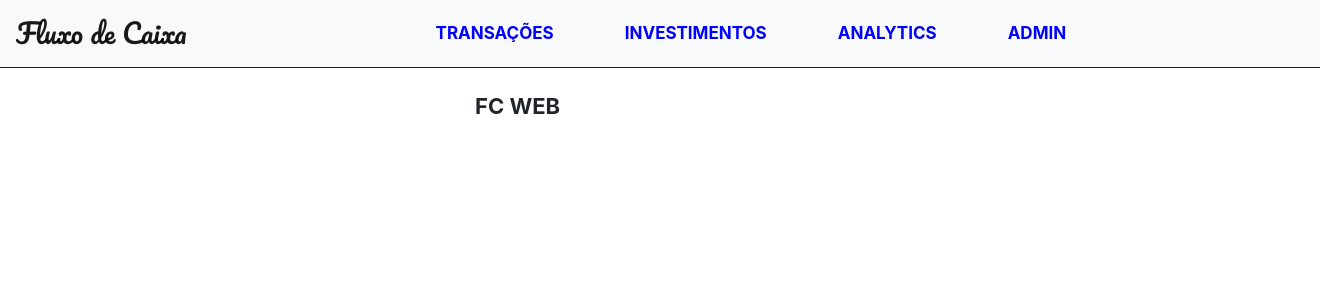
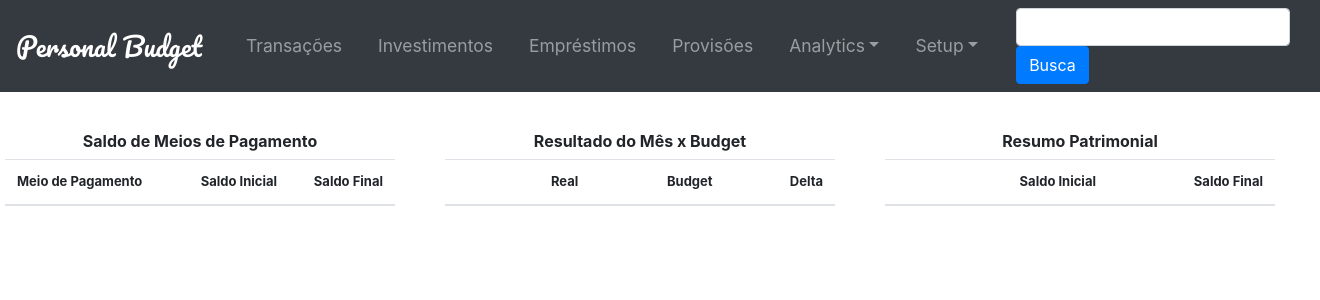
Before and after one commit to mora72/fcweb, a Django app: page / in a window 1320 px wide. Shown: the top 300 px of the page. Run offline with Django 3.2, Linux system fonts and the light colour scheme; lists and menus that the app fills with data are empty; some libraries are stand-ins or nearby versions.

Commit message:
2o Commit

```diff
--- /dev/null
+++ b/core/arquivos/__init__.py
@@ -0,0 +1,22 @@
+# Funções de Abertura e Gravação de Arquivos
+import pickle
+
+
+class Arquivolista:
+    def __init__(self, caminho, nome):
+        self.path = caminho
+        self.name = nome
+
+    def ler(self):
+        try:
+            file = open(self.path, 'rb')
+            listaret = pickle.load(file)
+            file.close()
+        except FileNotFoundError:
+            listaret = []
+        return listaret
+
+    def gravar(self, lista):
+        file = open(self.path, 'wb')
+        pickle.dump(lista, file)
+        file.close()
--- a/core/static/css/styles.css
+++ b/core/static/css/styles.css
@@ -3,56 +3,45 @@
     padding: 0;
 }
 
-.container-fluid .row {
-    margin: 0;
-}
-
-/* Tira asterísco dos campos obrigatórios */
-.asteriskField {
-    display: none;
-}
-
 /* Navbar */
-
-/* coloca border abaixo no navbar, e estabelece margem para o que vem abaixo */
-.navbar  {
-    border-bottom: 1px solid blue;
-    margin-bottom: 25px;
-}
-
-/* centraliza o navbar */
-.navbar-nav {
-    margin-left: 170px;
-}
 /* coloca bold no botão principal (brand) */
 .navbar-brand {
     font-family: 'Pacifico', cursive;
-    font-size: 27px;
+    font-size: 26px;
 }
-/* coloca cor e espaçamento das letras nas opções do navbar */
-.navbar-light .navbar-nav a.nav-link {
-    color: blue;
-    letter-spacing: 0px;
-    font-size: 17px;
-    font-weight: bold;
-    margin-left: 55px;
-    text-transform: uppercase;
+.nav-item {
+    margin-left: 20px;
+    font-size: 17.5px;
+}
+.form-inline {
+    margin-left: 30px;
 }
 
-/* Lista Locais */
-
-.listalocais-div h2 {
-    font-size: 22px;
+/* Main Dash */
+.maindash-div {
+    margin-left: -10px;
+}
+.maindash-div h2 {
+    font-size: 16px;
     font-weight: bold;
-    margin-left: 350px;
+    text-align: center;
+    margin-top: 40px;
+}
+.lista-saldo td {
+    font-size: 12px;
+    font-weight: bold;
 }
 
-.lista-locais {
-    margin-left: 60px;
+.lista-saldo td.text-right {
+    font-size: 11px;
+    font-weight: bold;
+}
+
+.lista-saldo th {
+    font-size: 13px;
 }
 
 /* Lista Irmãos */
-
 .listairmaos-div {
     margin-left: 50px;
 }
@@ -82,7 +71,6 @@
 }
 
 /* Local New */
-
 .localnew-div h2 {
     font-size: 23px;
     font-weight: bold;
@@ -94,7 +82,6 @@
 }
 
 /* Local Edit */
-
 .localedit-div h2 {
     font-size: 23px;
     font-weight: bold;
@@ -106,7 +93,6 @@
 }
 
 /* Local View */
-
 .localview-div h2 {
     font-size: 23px;
     font-weight: bold;
@@ -118,7 +104,6 @@
 }
 
 /* Irmão New */
-
 .irmaonew-div h2 {
     font-size: 23px;
     font-weight: bold;
@@ -130,7 +115,6 @@
 }
 
 /* Irmão Edit */
-
 .irmaoedit-div h2 {
     font-size: 23px;
     font-weight: bold;
@@ -146,7 +130,6 @@
 }
 
 /* Irmão View */
-
 .imageirmaoview {
     position: absolute;
     top: 80px;
@@ -164,18 +147,6 @@
 
 .irmaoview-div {
     margin-top: 140px;
-}
-
-/* Distâncias */
-
-.distancias-div h2 {
-    font-size: 22px;
-    font-weight: bold;
-    margin-left: 30px;
-}
-
-.distancias-div {
-    margin-left: 360px;
 }
 
 /* filter uf*/
@@ -298,3 +269,8 @@
     font-weight: bold;
     vertical-align: middle;
 }
+
+/* Tira asterísco dos campos obrigatórios */
+.asteriskField {
+    display: none;
+}
--- a/core/templates/base.html
+++ b/core/templates/base.html
@@ -12,32 +12,63 @@
 </head>
 <body>
     <div class="container-fluid">
-        <nav class="navbar navbar-expand-lg navbar-light bg-light">
-            <a class="navbar-brand" href="/">Fluxo de Caixa</a>
-            <button class="navbar-toggler" type="button" data-toggle="collapse" data-target="#navbarSupportedContent" aria-controls="navbarSupportedContent" aria-expanded="false" aria-label="Toggle navigation">
+        <div class="row">
+            <div class="col-md-12">
+                <nav class="navbar navbar-expand-lg navbar-light bg-light navbar-dark bg-dark">
+                    <button class="navbar-toggler" type="button" data-toggle="collapse"
+                            data-target="#bs-example-navbar-collapse-1">
                         <span class="navbar-toggler-icon"></span>
-            </button>
-
-            <div class="collapse navbar-collapse" id="navbarSupportedContent">
+                    </button> <a class="navbar-brand" href="#">Personal Budget</a>
+                    <div class="collapse navbar-collapse" id="bs-example-navbar-collapse-1">
                         <ul class="navbar-nav">
                             <li class="nav-item">
-                        <a class="nav-link" href="/">Transações</a>
+                                <a class="nav-link" href="#">Transações</a>
                             </li>
                             <li class="nav-item">
-                        <a class="nav-link" href="/irmaos/">Investimentos</a>
+                                <a class="nav-link" href="#">Investimentos</a>
                             </li>
                             <li class="nav-item">
-                        <a class="nav-link" href="/distancias/">Analytics</a>
+                                <a class="nav-link" href="#">Empréstimos</a>
                             </li>
                             <li class="nav-item">
-                        <a class="nav-link" href="/admin/">Admin</a>
+                                <a class="nav-link" href="#">Provisões</a>
+                            </li>
+                            <li class="nav-item dropdown">
+                                <a class="nav-link dropdown-toggle" href="http://example.com"
+                                   id="navbarDropdownMenuLink" data-toggle="dropdown">Analytics</a>
+                                <div class="dropdown-menu" aria-labelledby="navbarDropdownMenuLink">
+                                    <a class="dropdown-item" href="#">Orçamento</a>
+                                    <a class="dropdown-item" href="#">Provisão</a>
+                                    <a class="dropdown-item" href="#">Investimentos</a>
+                                    <div class="dropdown-divider">
+                                    </div> <a class="dropdown-item" href="#">Patrimônio</a>
+                                </div>
+                            </li>
+                            <li class="nav-item dropdown">
+                                <a class="nav-link dropdown-toggle" href="http://example.com"
+                                   id="navbarDropdownMenuLink" data-toggle="dropdown">Setup</a>
+                                <div class="dropdown-menu" aria-labelledby="navbarDropdownMenuLink">
+                                    <a class="dropdown-item" href="#">Meios de Pagamento</a>
+                                    <a class="dropdown-item" href="#">Contas e Budget</a>
+                                    <a class="dropdown-item" href="#">Mês/Ano</a>
+                                    <div class="dropdown-divider">
+                                    </div> <a class="dropdown-item" href="#">Fecha Mês</a>
+                                </div>
                             </li>
                         </ul>
+                        <form class="form-inline">
+                            <input class="form-control mr-sm-2" type="text" />
+                            <button class="btn btn-primary my-2 my-sm-0" type="submit">
+                                Busca
+                            </button>
+                        </form>
                     </div>
                 </nav>
+            </div>
+        </div>
+    </div>
     {% block content %}
     {% endblock %}
-    </div>
     <script
             src="https://code.jquery.com/jquery-3.4.0.min.js"
             integrity="sha256-BJeo0qm959uMBGb65z40ejJYGSgR7REI4+CW1fNKwOg="
--- a/core/templates/core/maindash.html
+++ b/core/templates/core/maindash.html
@@ -1,17 +1,82 @@
 <!DOCTYPE html>
 {% extends 'base.html' %}
-{% block title %}FC WEB{% endblock %}
+{% block title %}Personal Budget{% endblock %}
+{% load humanize %}
 
 {% block content %}
-<div class="offset-1 col-9 listalocais-div">
-    <h2>FC WEB</h2>
-
-    <div class="flex-container">
-
-    </div>
-
-    <div class="container lista-locais">
-
+<div class="container-fluid">
+    <div class="row">
+        <div class="offset-0 col-md-4 maindash-div">
+            <h2>Saldo de Meios de Pagamento</h2>
+            <div class="container lista-saldo">
+                <table class="table">   <!--  table-bordered table-sm  -->
+                    <thead>
+                    <tr>
+                        <th>Meio de Pagamento</th>
+                        <th class="text-right">Saldo Inicial</th>
+                        <th class="text-right">Saldo Final</th>
+                    </tr>
+                    </thead>
+                    <tbody>
+                    {% for saldo in listasaldo %}
+                    <tr>
+                        <td><span><a href="/local/{{local.id}}">{{saldo.nomemeio}}</a></span></td>
+                        <td class="text-right">{{saldo.saldo | floatformat:2 | intcomma}}</td>
+                        <td class="text-right">{{saldo.saldofim | floatformat:2 | intcomma}}</td>
+                    </tr>
+                    {% endfor %}
+                    </tbody>
+                </table>
+            </div>
+        </div>
+        <div class="offset-0 col-md-4 maindash-div">
+            <h2>Resultado do Mês x Budget</h2>
+            <div class="container lista-saldo">
+                <table class="table">   <!--  table-bordered table-sm  -->
+                    <thead>
+                    <tr>
+                        <th></th>
+                        <th class="text-right">Real</th>
+                        <th class="text-right">Budget</th>
+                        <th class="text-right">Delta</th>
+                    </tr>
+                    </thead>
+                    <tbody>
+                    {% for saldo in listasaldo %}
+                    <tr>
+                        <td><span><a href="/local/{{local.id}}">{{saldo.nomemeio}}</a></span></td>
+                        <td class="text-right">{{saldo.saldo | floatformat:2 | intcomma}}</td>
+                        <td class="text-right">{{saldo.saldofim | floatformat:2 | intcomma}}</td>
+                        <td class="text-right">{{saldo.saldofim | floatformat:2 | intcomma}}</td>
+                    </tr>
+                    {% endfor %}
+                    </tbody>
+                </table>
+            </div>
+        </div>
+        <div class="offset-0 col-md-4 maindash-div">
+            <h2>Resumo Patrimonial</h2>
+            <div class="container lista-saldo">
+                <table class="table">   <!--  table-bordered table-sm  -->
+                    <thead>
+                    <tr>
+                        <th></th>
+                        <th class="text-right">Saldo Inicial</th>
+                        <th class="text-right">Saldo Final</th>
+                    </tr>
+                    </thead>
+                    <tbody>
+                    {% for saldo in listasaldo %}
+                    <tr>
+                        <td><span><a href="/local/{{local.id}}">{{saldo.nomemeio}}</a></span></td>
+                        <td class="text-right">{{saldo.saldo | floatformat:2 | intcomma}}</td>
+                        <td class="text-right">{{saldo.saldofim | floatformat:2 | intcomma}}</td>
+                    </tr>
+                    {% endfor %}
+                    </tbody>
+                </table>
+            </div>
+        </div>
     </div>
 </div>
 {% endblock %}
--- a/core/views.py
+++ b/core/views.py
@@ -1,5 +1,27 @@
 from django.shortcuts import render
+from sys import path
+from core.arquivos import *
+from datetime import date
 
 
 def main_dash(request):
-    return render(request, 'core/maindash.html')
+    path.append('C:/Users/carlo/PycharmProjects/fc)')
+    anoatual = date.today().year
+    mesatual = date.today().month
+    anotrabalho = anoatual
+    mestrabalho = mesatual
+
+    arqlistameiossaldo = Arquivolista('/Users/carlo/PycharmProjects/fc/basemeiossaldo.pck1', 'MeiosSaldo')
+    listameiossaldo = arqlistameiossaldo.ler()
+
+    arqlistameios = Arquivolista('/Users/carlo/PycharmProjects/fc/basemeios.pck1', 'Meios')
+    listameios = arqlistameios.ler()
+
+    lista_saldo = []
+    for x in listameiossaldo:
+        if x["mes"] == mestrabalho and x["ano"] == anotrabalho:
+            nomemeio = list(filter(lambda meio: meio["cod"] == x["cod"], listameios))[0]["nome"]
+            registro = x
+            registro['nomemeio'] = nomemeio
+            lista_saldo.append(registro.copy())
+    return render(request, 'core/maindash.html', {'listasaldo': lista_saldo})
```
Also changed, not shown: core/arquivos/bacarquivos.py (added, +67 -0 lines), core/interface/__init__.py (added, +182 -0 lines). Lines whose indentation alone changed are shown as unchanged.
